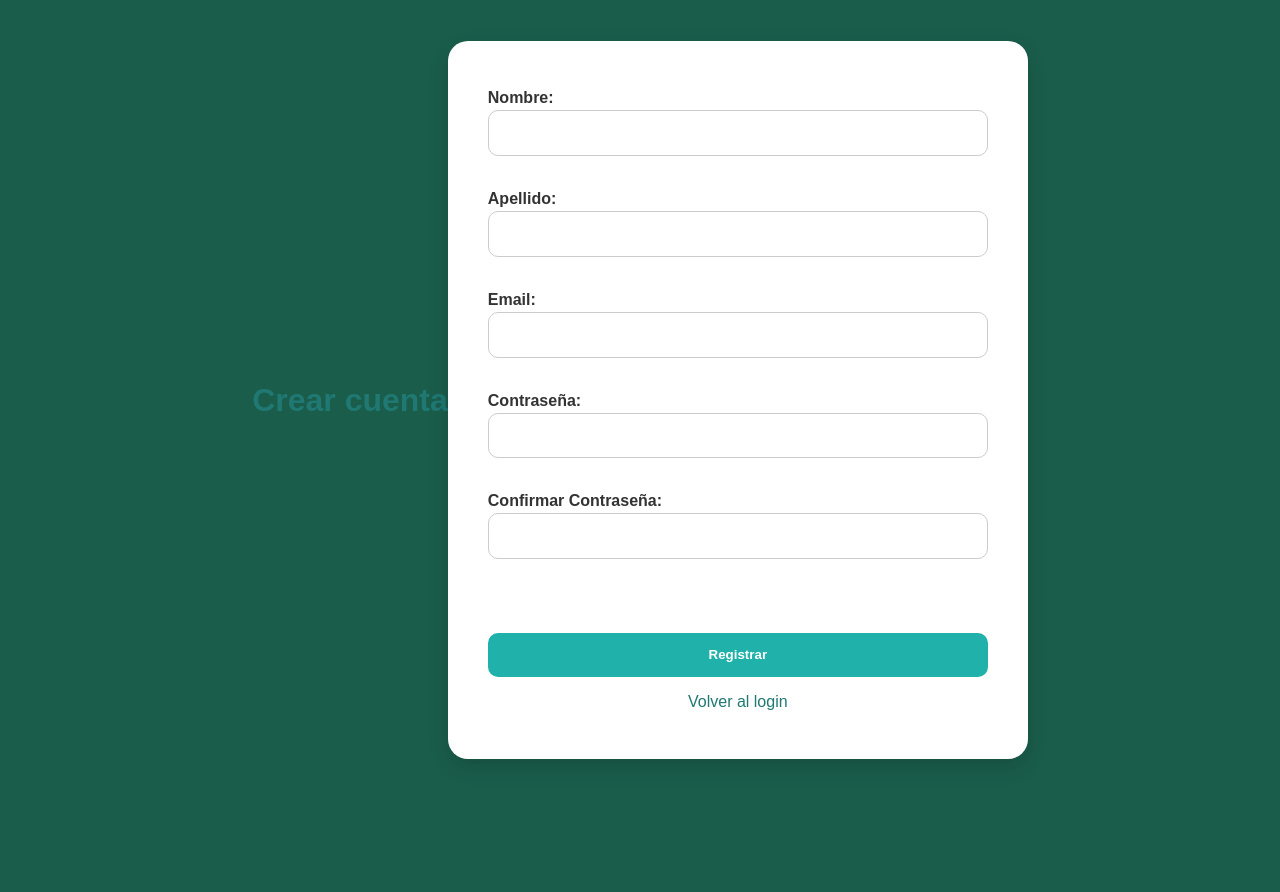
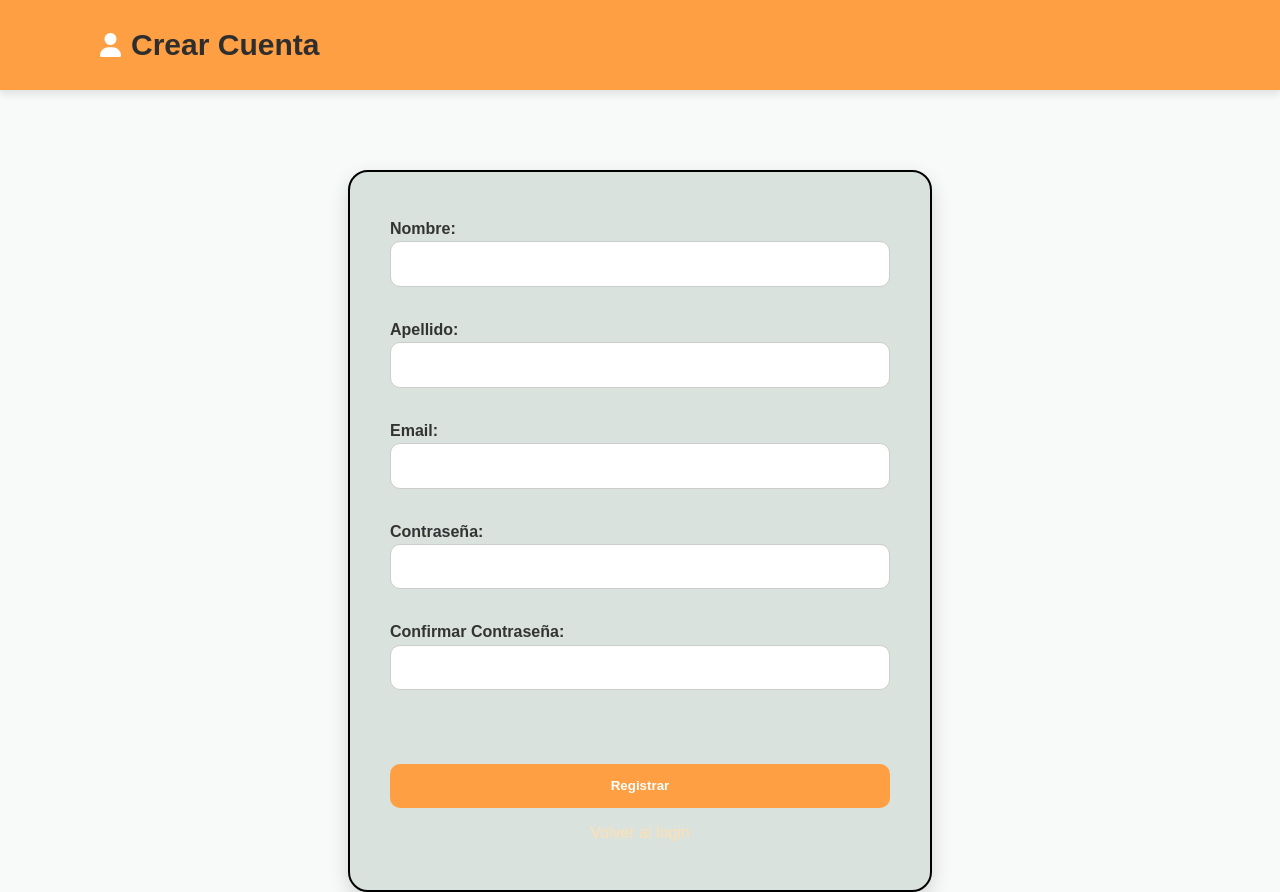
Before and after one commit to Mateoc1/veterinaria-proyecto, a website with bundled scripts: page frontend/vistas/register/register.html in a window 1280 px wide. Before the commit the page ends 800 px from the top, so only its background shows below. Built offline with nearby package versions, Linux system fonts and the light colour scheme.

Commit message:
diseño login

```diff
--- a/frontend/styles/registerStyles.css
+++ b/frontend/styles/registerStyles.css
@@ -1,20 +1,37 @@
 body {
   font-family: "Poppins", sans-serif;
-  background-color: #004b37e5;
-  height: 100vh;
+  background-color: #F8FAF9;
   margin: 0;
   display: flex;
+  flex-direction: column;
   align-items: center;
-  justify-content: center;
 }
 
-h1 {
-  text-align: center;
-  color: #1f7872;
+header {
+  width: 100%;
+  background-color: #FF9F43;
+  padding: 8px 0;
+  margin-bottom: 80px;
+  box-shadow: 0 4px 8px rgba(0, 0, 0, 0.1);
+}
+
+header h1 {
+  color: #2E2E2E;
+  font-size: 30px;
+}
+
+header div {
+  display: flex;
+  flex-direction: row;
+  justify-content: left;
+  align-items: center;
+  gap: 10px;
+  margin-left: 100px;
 }
 
 form {
-  background: #fff;
+  background: #D9E2DC;
+  border: #000000 2px solid;
   border-radius: 20px;
   padding: 3rem 2.5rem;
   width: 100%;
@@ -30,7 +47,8 @@ label {
   margin-bottom: 0.2rem;
 }
 
-input, select {
+input,
+select {
   padding: 0.8rem;
   border-radius: 10px;
   border: 1px solid #ccc;
@@ -39,7 +57,7 @@ input, select {
 }
 
 button {
-  background-color: #20b2aa;
+  background-color: #FF9F43;
   color: white;
   border: none;
   border-radius: 10px;
@@ -51,12 +69,12 @@ button {
 }
 
 button:hover {
-  background-color: #1a9b95;
+  background-color: #FFC97E;
 }
 
 a {
   text-align: center;
-  color: #1f7872;
+  color: #FFE0B2;
   text-decoration: none;
   font-weight: 500;
   margin-top: 1rem;
--- a/frontend/vistas/register/register.html
+++ b/frontend/vistas/register/register.html
@@ -1,14 +1,22 @@
 <!DOCTYPE html>
 <html lang="es">
+
 <head>
   <meta charset="UTF-8" />
-  <meta name="viewport" content="width=device-width, initial-scale=1.0"/>
+  <meta name="viewport" content="width=device-width, initial-scale=1.0" />
   <title>Registro</title>
   <link rel="stylesheet" href="/frontend/styles/registerStyles.css">
   <link rel="icon" href="data:,">
+  <link rel="stylesheet" href="https://cdnjs.cloudflare.com/ajax/libs/font-awesome/6.6.0/css/all.min.css" />
 </head>
+
 <body>
-  <h1>Crear cuenta</h1>
+  <header>
+    <div>
+      <i class="fa-solid fa-user fa-xl" style="color: #ffffff;"></i>
+      <h1>Crear Cuenta</h1>
+    </div>
+  </header>
 
   <form id="registerForm" novalidate>
     <label>Nombre:</label>
@@ -33,4 +41,5 @@
 
   <script src="./dist/register.js" type="module"></script>
 </body>
+
 </html>
```
